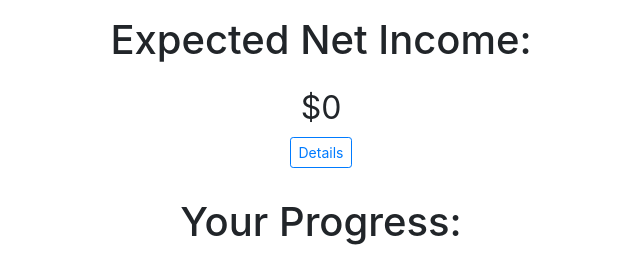
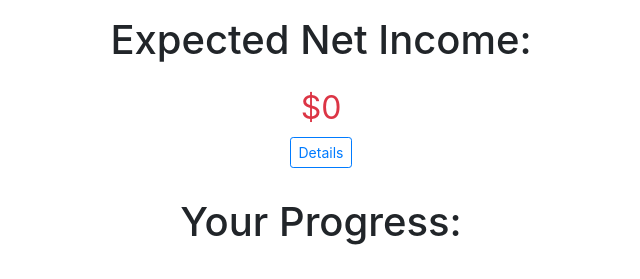
Before and after one commit to tyler-simeone/FundsTracker, a Django app: page / in a window 1280 px wide. Shown: the part 24-303 px from the top of the page, without its empty margins (319-959 px from the left). Run offline with Django 3.2, Linux system fonts and the light colour scheme; the visitor is signed in with stand-in values (Sample User, id 1); data that the repository does not hold is empty; parts of the project's set-up code (start-up, migrations or seed data) failed here and were passed over; some libraries are stand-ins or nearby versions.

Commit message:
fixed some homepage styling

```diff
--- a/fundstrackerproject/fundstrackerapp/static/styles/netincome.css
+++ b/fundstrackerproject/fundstrackerapp/static/styles/netincome.css
@@ -20,6 +20,10 @@
     margin-top: 5px;
 }
 
+.details__button:hover {
+    text-decoration: none;
+}
+
 .progress__container {
     margin-top: 10px;
 }
--- a/fundstrackerproject/fundstrackerapp/templates/netincome/list.html
+++ b/fundstrackerproject/fundstrackerapp/templates/netincome/list.html
@@ -60,7 +60,7 @@ var myChart = new Chart(ctx, {
         <section class="expected_net_income">
             <h1>Expected Net Income:</h1>
             <div class="net_income__container">
-                <div class="net_income__total {% if net_income > 0 %} text-success {% endif %}">${{ net_income }}</div>
+                <div class="net_income__total {% if net_income > 0 %} text-success {% else %}text-danger{% endif %}">${{ net_income }}</div>
                 <a class="details__button" href="{% url 'fundstrackerapp:netincome_details' %}">
                     <button class="btn btn-outline-primary btn-sm">Details</button>
                 </a>
```
